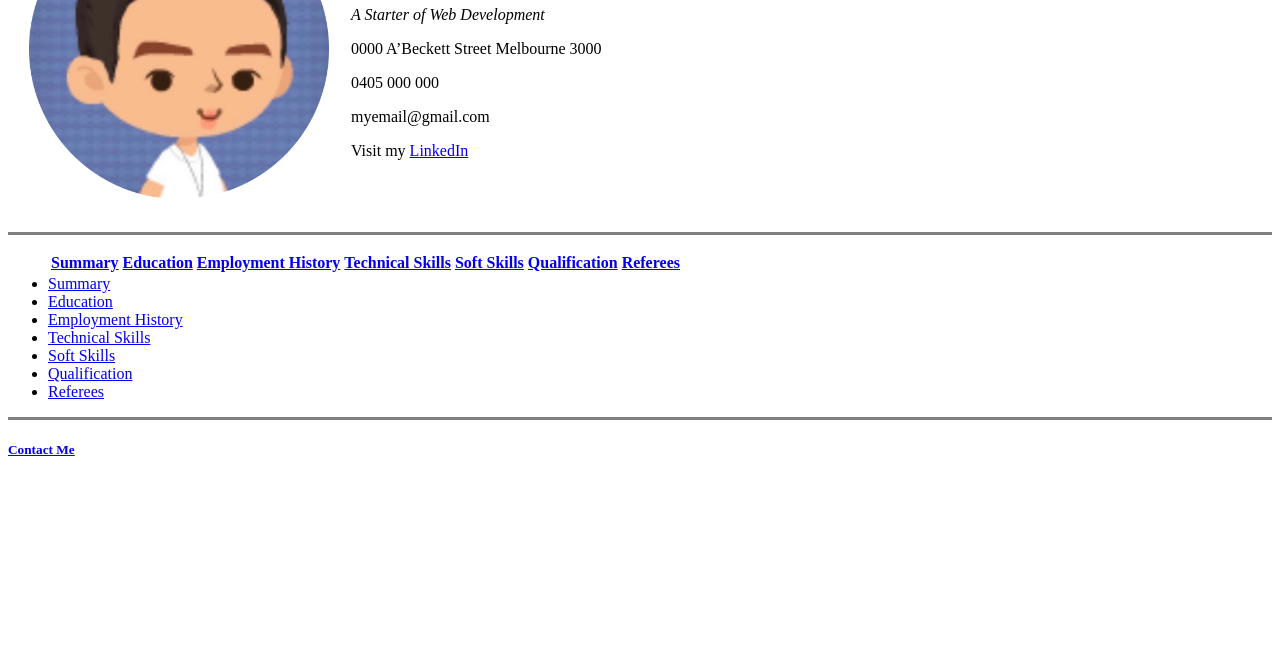
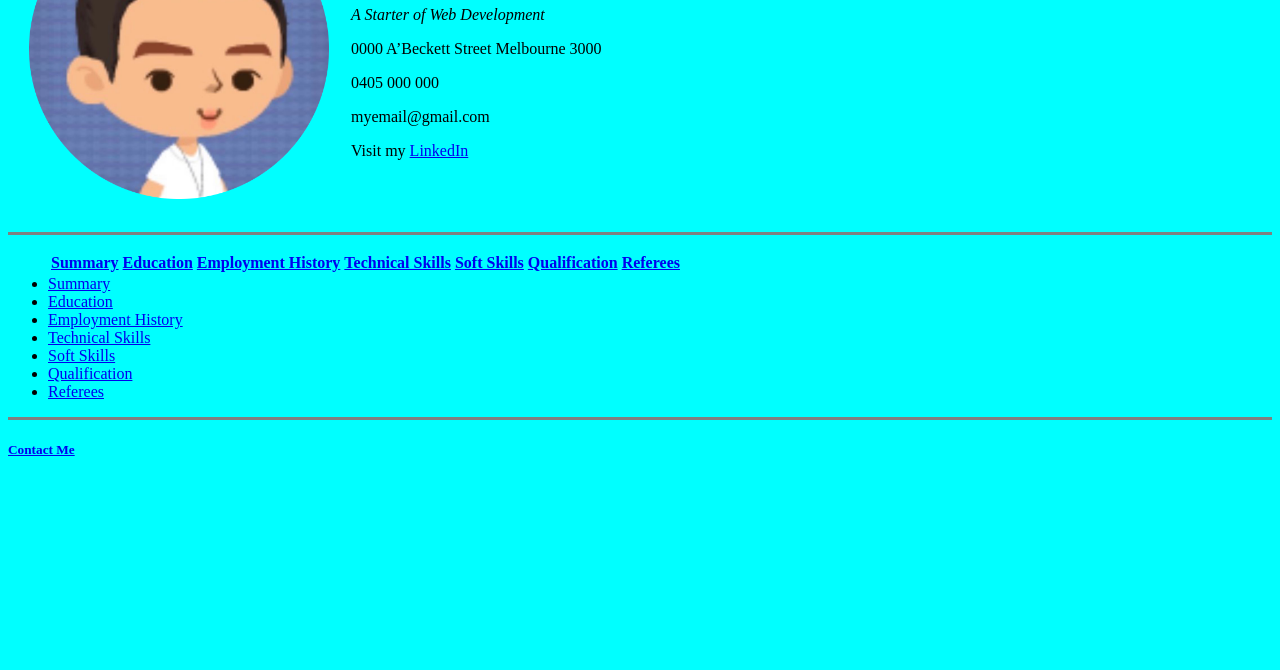
Before and after one commit to auslj/lijian.github.io, a plain HTML site: page index.html in a window 1280 px wide. Shown: the part 130-800 px from the top of the page. Drawn offline with Linux system fonts and the light colour scheme.

Commit message:
change index.html background color to cyan

```diff
--- a/index.html
+++ b/index.html
@@ -11,7 +11,7 @@
 
 
 
-<body>
+<body style="background-color:cyan;">
 
 <table cellspacing="20">
     <tr>
```
